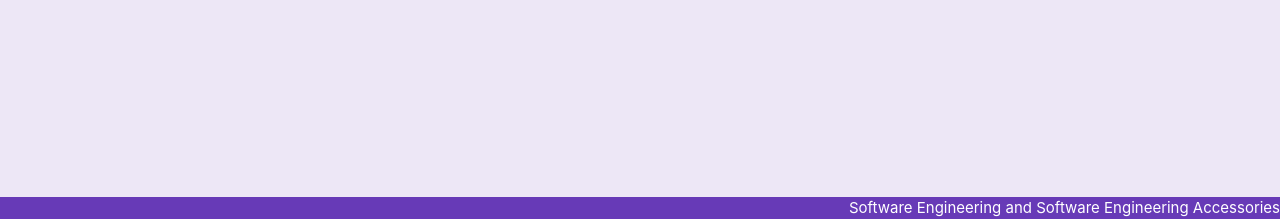
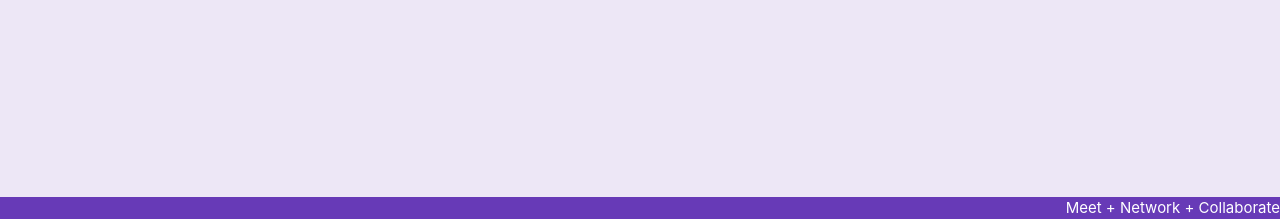
Before and after one commit to bearcodes870/proj-3-devhub, a Django app: page /about/ in a window 1280 px wide. Shown: the part 581-800 px from the top of the page. Run offline with Django 3.2, Linux system fonts and the light colour scheme; some web fonts are replaced.

```diff
--- a/main_app/templates/base.html
+++ b/main_app/templates/base.html
@@ -41,7 +41,7 @@
     {% endblock %}
   </main>
   <footer class="page-footer deep-purple">
-    <div class="right">Software Engineering and Software Engineering Accessories</div>
+    <div class="right">Meet + Network + Collaborate</div>
   </footer>
 </body>
 </html>
```
